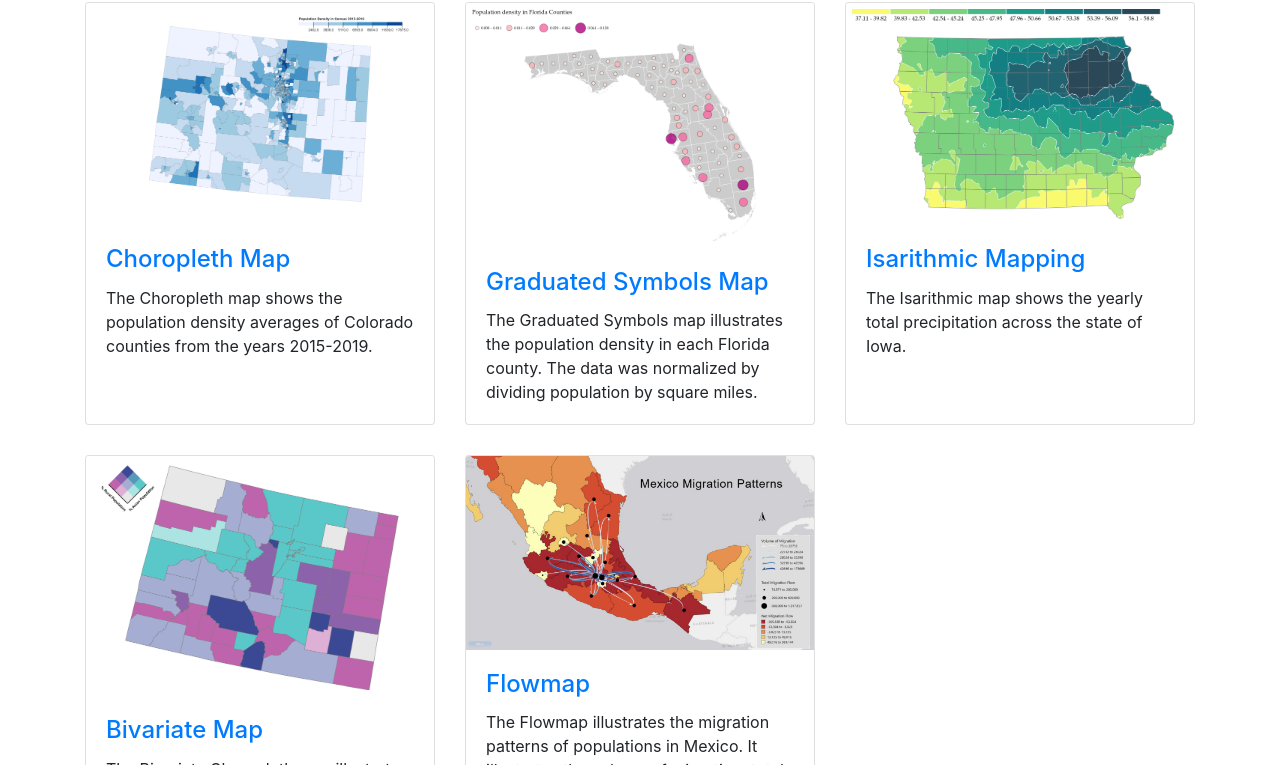
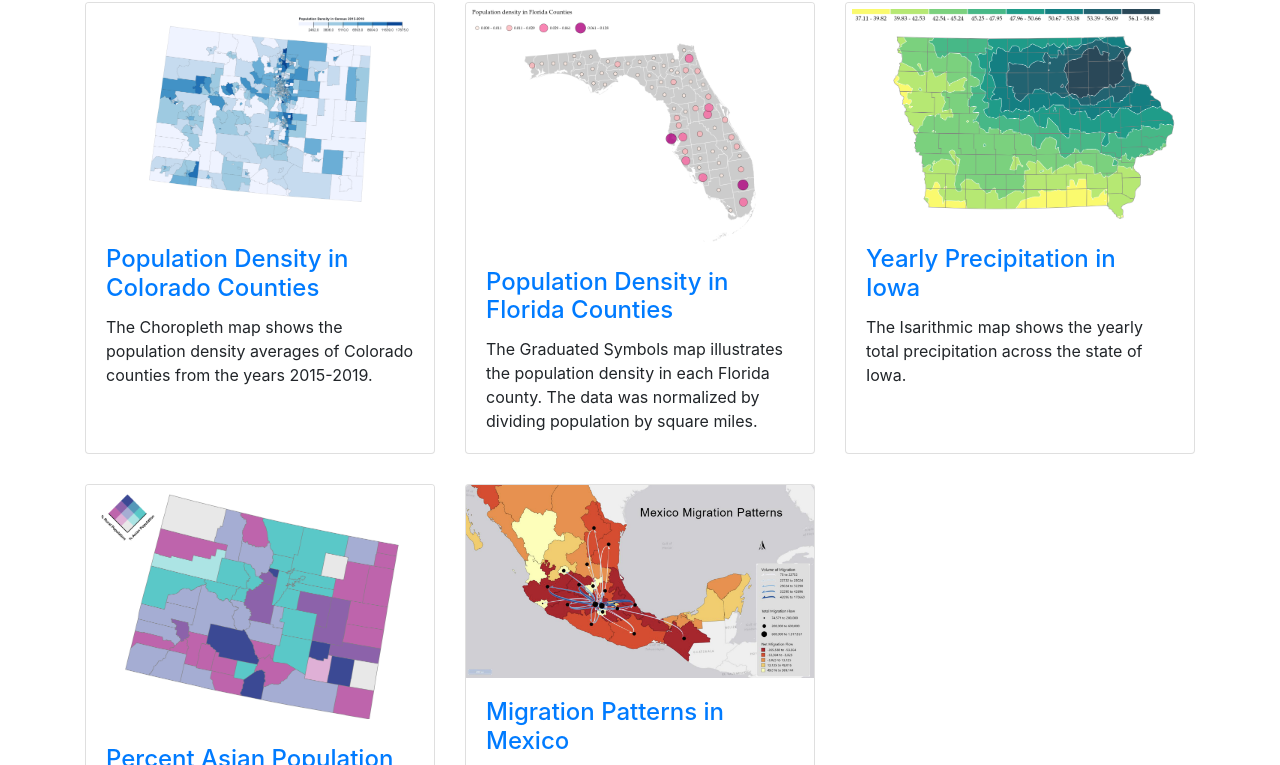
Before and after one commit to geog3540/kroush2, a website: page index.html in a window 1280 px wide. Shown: the part 150-915 px from the top of the page. Drawn offline with Linux system fonts and the light colour scheme.

Commit message:
Update index.html

```diff
--- a/index.html
+++ b/index.html
@@ -62,7 +62,7 @@
             <a href="https://observablehq.com/d/ad47ca8c5119c762"><img class="card-img-top" src="Images/choropleth.png" alt=""></a>
             <div class="card-body">
               <h4 class="card-title">
-                <a href="https://observablehq.com/d/ad47ca8c5119c762">Choropleth Map</a>
+                <a href="https://observablehq.com/d/ad47ca8c5119c762">Population Density in Colorado Counties</a>
               </h4>
               <p class="card-text">The Choropleth map shows the population density averages of Colorado counties from the years 2015-2019.</p>
             </div>
@@ -73,7 +73,7 @@
             <a href="https://observablehq.com/d/e42f9a76ba811a02"><img class="card-img-top" src="Images/graduatedSymbols.png" alt=""></a>
             <div class="card-body">
               <h4 class="card-title">
-                <a href="https://observablehq.com/d/e42f9a76ba811a02">Graduated Symbols Map</a>
+                <a href="https://observablehq.com/d/e42f9a76ba811a02">Population Density in Florida Counties</a>
               </h4>
               <p class="card-text">The Graduated Symbols map illustrates the population density in each Florida county. The data was normalized by dividing population by square miles.</p>
             </div>
@@ -84,7 +84,7 @@
             <a href="https://observablehq.com/@caglarkoylu/isarithmic-mapping-geog-3540"><img class="card-img-top" src="Images/untitled.png" alt=""></a>
             <div class="card-body">
               <h4 class="card-title">
-                <a href="https://observablehq.com/@caglarkoylu/isarithmic-mapping-geog-3540">Isarithmic Mapping</a>
+                <a href="https://observablehq.com/@caglarkoylu/isarithmic-mapping-geog-3540">Yearly Precipitation in Iowa</a>
               </h4>
               <p class="card-text">The Isarithmic map shows the yearly total precipitation across the state of Iowa.</p>
             </div>
@@ -95,7 +95,7 @@
             <a href="https://observablehq.com/d/275e89d0411622fa"><img class="card-img-top" src="Images/chart.png" alt=""></a>
             <div class="card-body">
               <h4 class="card-title">
-                <a href="https://observablehq.com/d/275e89d0411622fa">Bivariate Map</a>
+                <a href="https://observablehq.com/d/275e89d0411622fa">Percent Asian Population vs. Percent Rural Population in Colorado Counties</a>
               </h4>
               <p class="card-text">The Bivariate Choropleth map illustrates the relationship between percent asian population, and percent rural population in counties in the state of Colorado.</p>
             </div>
@@ -106,7 +106,7 @@
             <a href="flowmap.html"><img class="card-img-top" src="Images/Flowmap.png" alt=""></a>
             <div class="card-body">
               <h4 class="card-title">
-                <a href="Flowmap.html">Flowmap</a>
+                <a href="Flowmap.html">Migration Patterns in Mexico</a>
               </h4>
               <p class="card-text">The Flowmap illustrates the migration patterns of populations in Mexico. It illustrates the volume of migration, total migration flow, and also net migration flow. The choropleth part uses a choroplath base to show the overal net migration flow of each area.</p>
             </div>
```
